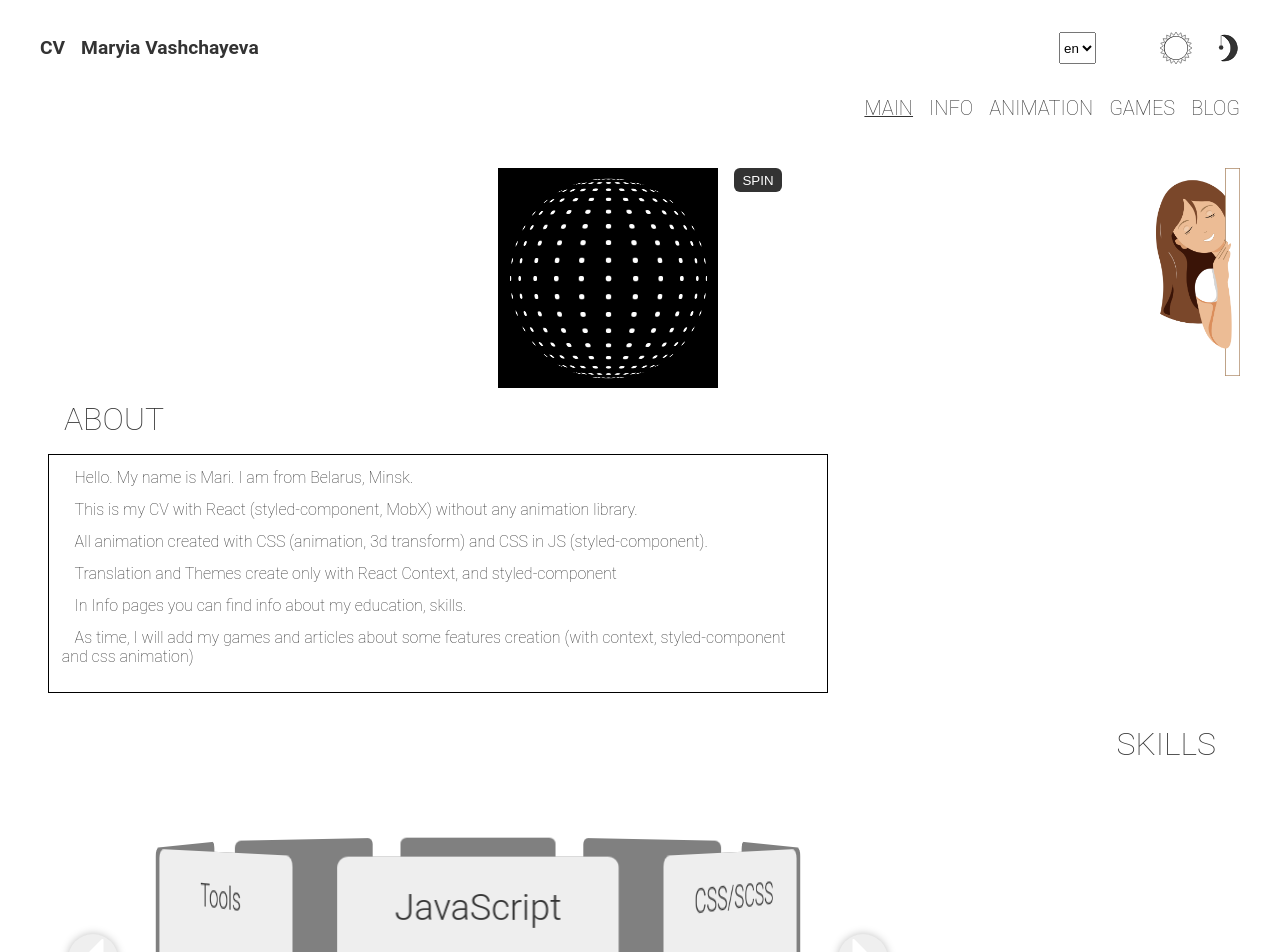
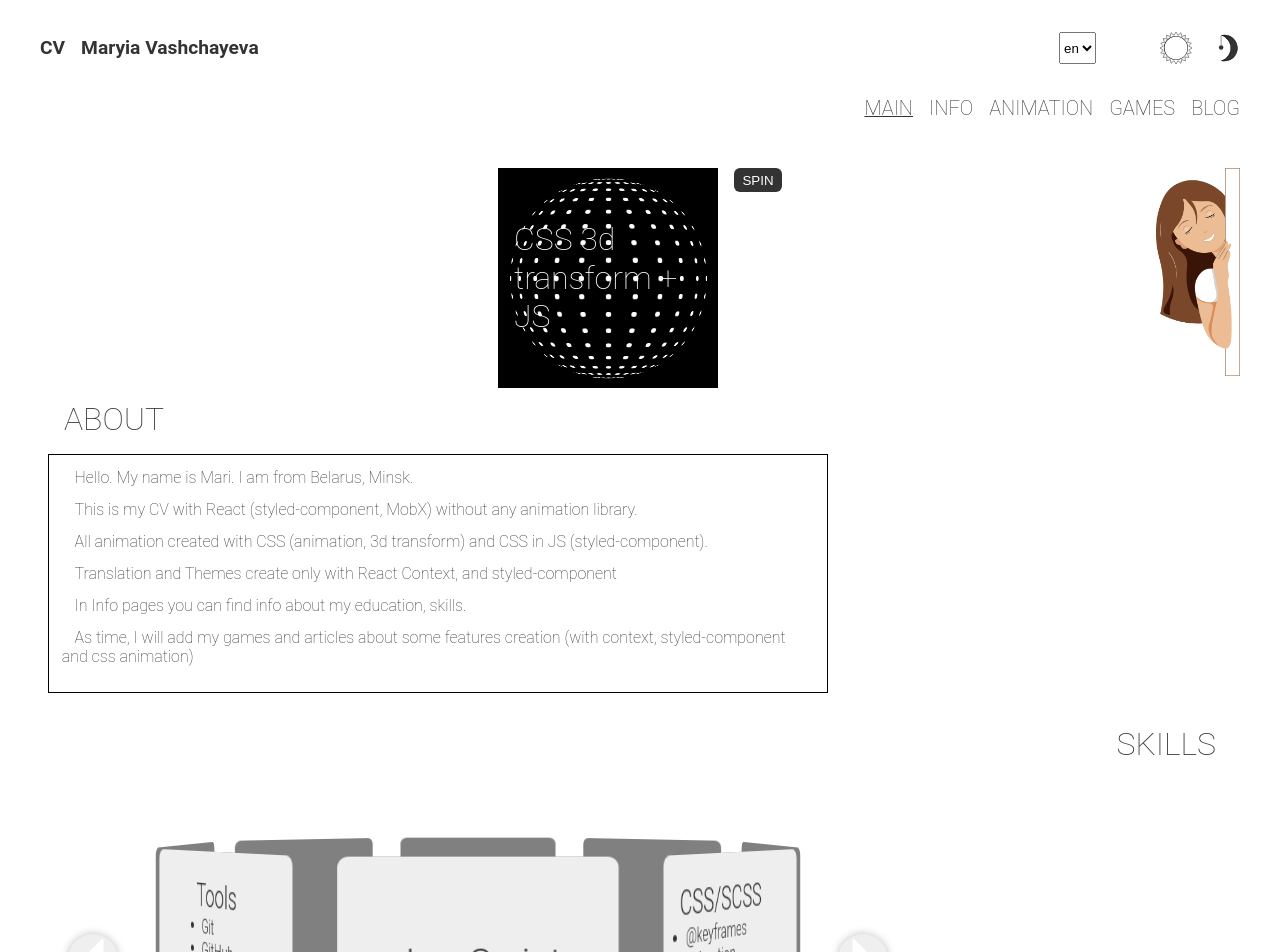
Before and after one commit to MaryAnzh/CV-React, a React (Create React App) app: page / in a window 1280 px wide. Shown: the top 952 px of the page. Built offline with nearby package versions, Linux system fonts and the light colour scheme; a web font is replaced by a local one.

Commit message:
feat: add skills data

```diff
--- a/src/components/common/carousel/carousel..tsx
+++ b/src/components/common/carousel/carousel..tsx
@@ -10,6 +10,8 @@ import {
     CarouselBody,
     CarouselCard,
     CarouselCardTitle,
+    CarouselCardList,
+    CarouselCardListItem,
     CarouselButton
 } from "./carousel.styled";
 import { Text } from "../../smart/text/text";
@@ -20,10 +22,17 @@ type CarouselProps = {
 
 export const Carousel: React.FC<CarouselProps> = ({ cardsData }) => {
     const [angle, setAngle] = useState(0);
-    const angleStep = carouselConst.roundStep;
+    const angleStep = carouselConst.roundStep(cardsData.length);
     const [isTransition, seIstTransition] = useState<boolean>(false);
 
     const cards = cardsData.map((el, i) => {
+        const items: JSX.Element[] | null = el.addition ?
+            el.addition.map(el => {
+                return (
+                    <CarouselCardListItem key={el}>{el}</CarouselCardListItem>
+                )
+            }) : null;
+
         return (
             <CarouselCard
                 key={el.name}
@@ -31,16 +40,20 @@ export const Carousel: React.FC<CarouselProps> = ({ cardsData }) => {
                 type='front'>
                 <CarouselCardTitle>
                     <Text tid={el.translateID} />
+                    {items &&
+                        <CarouselCardList>
+                            {items}
+                        </CarouselCardList>}
                 </CarouselCardTitle>
             </CarouselCard>
         );
     });
 
-    const cardsBAck = [...Array(carouselConst.cardsNumber).keys()].map((el) => {
+    const cardsBAck = cardsData.map((el, i) => {
         return (
             <CarouselCard
-                key={el}
-                index={el}
+                key={el.name}
+                index={i}
                 type='back' />
         );
     });
--- a/src/components/common/carousel/carousel.const.ts
+++ b/src/components/common/carousel/carousel.const.ts
@@ -5,9 +5,8 @@ interface ICarouselConst {
     wrapHight: number,
     cardsInterval: number,
     buttonSize: number,
-    cardsNumber: number,
     roundDeg: number,
-    roundStep: number
+    roundStep: (cardsNumber: number) => number
 }
 
 export const carouselConst: ICarouselConst = {
@@ -18,6 +17,5 @@ export const carouselConst: ICarouselConst = {
     cardsInterval: 20,
     buttonSize: 50,
     roundDeg: 360,
-    cardsNumber: 8,
-    roundStep: 360 / 8,
+    roundStep(cardsNumber) { return this.roundDeg / cardsNumber },
 }
--- a/src/components/common/carousel/carousel.styled.ts
+++ b/src/components/common/carousel/carousel.styled.ts
@@ -60,6 +60,7 @@ export const CarouselCard = styled.div<{ index: number, type: 'back' | 'front' }
     display: flex;
     flex-direction: column;
     align-items: center;
+    justify-content: center;
     transform-origin: center;
     transform-style: preserve-3d;
     border-radius: 8px;
@@ -74,6 +75,15 @@ export const CarouselCard = styled.div<{ index: number, type: 'back' | 'front' }
 export const CarouselCardTitle = styled.h4`
       font-size: ${({ theme }) => theme.constants.h4FontSize};
       font-weight: 300;
+`;
+export const CarouselCardList = styled.ul`
+  width: 100%;
+  padding-left: 0.5rem;
+  list-style: disc;
+`;
+export const CarouselCardListItem = styled.li`
+  color: ${({ theme }) => theme.colors.contrast};
+  font-size: 1rem;
 `;
 
 export const CarouselButton = styled.button<{ direction: 'prev' | 'nest', $disabled: boolean }>`
--- a/src/components/common/sphere-class/sphere-class.scss
+++ b/src/components/common/sphere-class/sphere-class.scss
@@ -9,6 +9,13 @@ $space: 220px;
     align-items: center;
     justify-content: center;
     background: black;
+
+    &__title {
+       color: #ffffff;
+       font-size: 2rem;
+       font-weight: 200;
+       z-index: 2;
+    }
 
     &__wrap {
         position: absolute;
--- a/src/components/common/sphere-class/sphere-class.tsx
+++ b/src/components/common/sphere-class/sphere-class.tsx
@@ -40,6 +40,7 @@ export class SphereClass extends React.Component<SphereClassProps> {
     render() {
         return (
             <div className='sphere-class'>
+                <h3 className="sphere-class__title">CSS 3d transform + JS</h3>
                 <div className='sphere-class__wrap'
                     style={{ animationPlayState: this.props.isSpin ? 'running' : 'paused' }}>
                     {this.sphere}
--- a/src/data/skills.data.ts
+++ b/src/data/skills.data.ts
@@ -15,7 +15,7 @@ export const SkillsData: ISkillCard[] = [
         addition: ['@keyframes animation', 'flex', 'transform animation']
     },
     { name: 'HTML', translateID: 'SKILLS_HTML' },
-    { name: 'TypeScript', translateID: 'SKILLS_JS' },
+    { name: 'TypeScript', translateID: 'SKILLS_TS' },
     {
         name: 'React',
         translateID: 'SKILLS_React',
```
